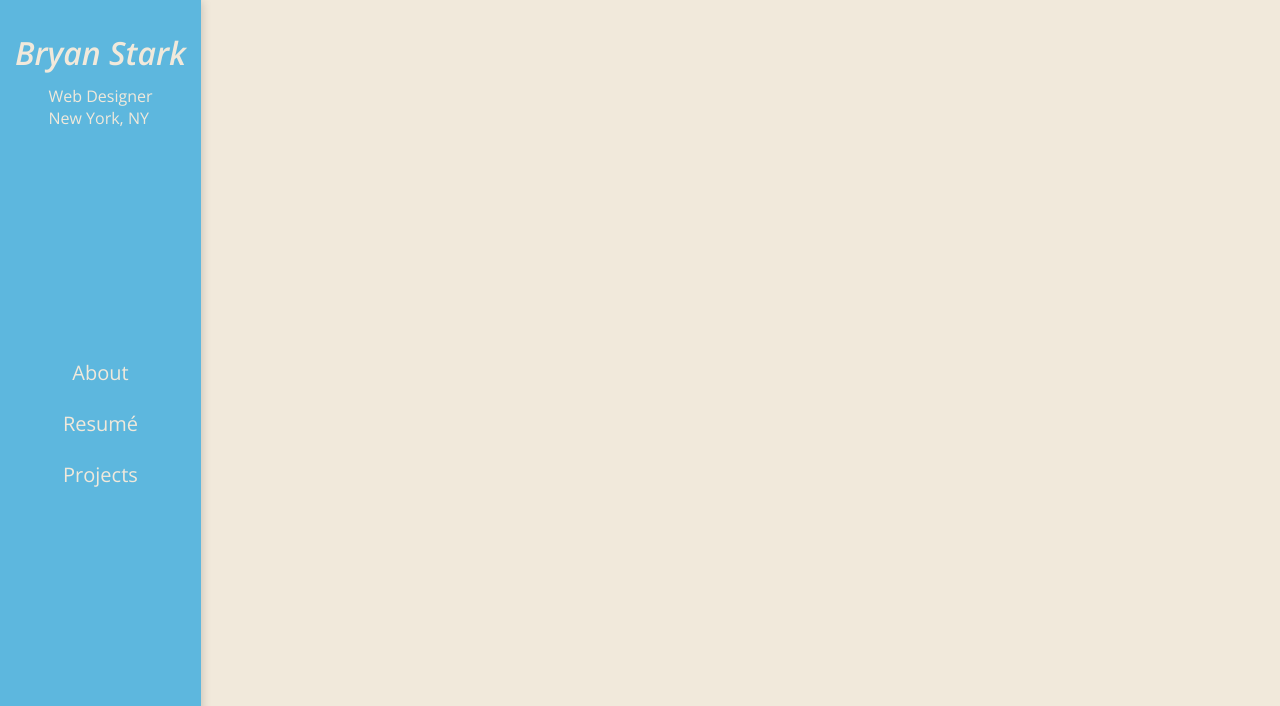
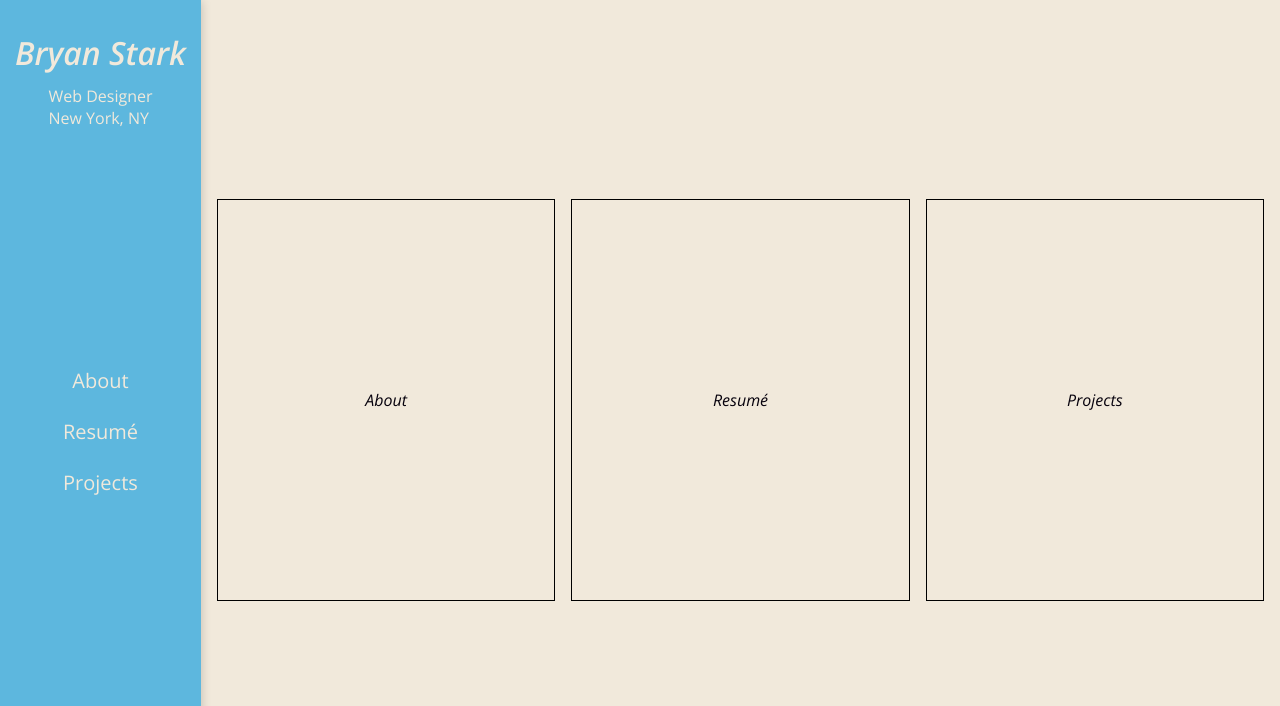
Before and after one commit to bryanstark1/portfolio-html, a plain HTML site: page index.html in a window 1280 px wide. Shown: the top 706 px of the page. Drawn offline with nearby package versions, Linux system fonts and the light colour scheme.

Commit message:
Layed out Home page template

```diff
--- a/app.js
+++ b/app.js
@@ -1,6 +1,7 @@
 $(() => {
   $(".mobile-menu").on('click', () => {
     $(".navigation-menu").slideToggle("slow");
-    $('article').css('opacity', '0.6')
+
+    $('article').toggleClass('dim')
   });
 });
--- a/index.html
+++ b/index.html
@@ -63,9 +63,9 @@
     </div>
   </header>
   <article>
-    <section class=""></section>
-    <section></section>
-    <section></section>
+    <a class="about" href="#"><div>About</div></a>
+    <a class="resume" href="#"><div>Resumé</div></a>
+    <a class="projects" href="#"><div>Projects</div></a>
   </article>
 </body>
 </html>
--- a/style.css
+++ b/style.css
@@ -27,16 +27,19 @@ body {
 }
 
 /* HEADER */
+header {
+  z-index: 999;
+  position: absolute;
+  width: 100%;
+}
+
 .title-container {
-  z-index: 999;
   position: relative;
   display: flex;
-  flex-wrap: wrap;
-  flex-grow: 1;
   justify-content: space-between;
   align-items: center;
   background-color: #5DB7DE;
-  height: 5rem;
+  height: 6rem;
   box-shadow: 0px 1px 10px 0px rgba(0,0,0,.2);
 }
 
@@ -44,12 +47,7 @@ body {
   display: flex;
   font-size: 2em;
   margin-left: 1rem;
-  align-items: baseline;
   gap: .35em;
-}
-
-.header-title > p {
-  margin: 0;
 }
 
 .header-title > p:first-of-type > i {
@@ -64,7 +62,7 @@ body {
 .mobile-subtitle > i {
   font-weight: 300;
   font-size: 1.5rem;
-  color: #F1E9DB;
+  color: #716A5C;
 }
 
 .mobile-menu {
@@ -122,6 +120,39 @@ li > a {
 }
 /* HEADER END */
 
+article {
+  z-index: 0;
+  display: flex;
+  flex-grow: 1;
+  flex-direction: column;
+  justify-content: space-around;
+  align-items: center;
+  position: relative;
+  gap: 1rem;
+  margin-top: 96px;
+}
+
+article > a {
+  display: flex;
+  flex-grow: 1;
+  width: 100%;
+  border: 1px solid black;
+  align-items: center;
+  text-align: center;
+  text-decoration: none;
+}
+
+article > a > div {
+  display: flex;
+  flex-grow: 1;
+  align-items: center;
+  justify-content: center;
+  font-style: italic;
+}
+
+.dim {
+  opacity: .6;
+}
 
 /*
 
@@ -137,12 +168,14 @@ https://www.w3schools.com/howto/howto_css_media_query_breakpoints.asp */
 
   /* HEADER START */
   header {
+    position: static;
+    flex-direction: column;
+    flex-grow: unset;
+    justify-content: space-between;
+    width: auto;
     color: #716A5C;
     background-color: #5DB7DE;
     display: flex;
-    flex-direction: column;
-    flex-grow: unset;
-    justify-content: space-between;
     box-shadow: 0px 1px 10px 0px rgba(0,0,0,.2);
   }
 
@@ -217,6 +250,16 @@ https://www.w3schools.com/howto/howto_css_media_query_breakpoints.asp */
   /* HEADER END */
 
   article {
+    flex-direction: row;
+    gap: 1rem;
+    margin: 0 1rem;
+  }
 
+  article > a {
+    height: 50%;
+  }
+
+  article > a > div {
+    height: 100%;
   }
 }
```
